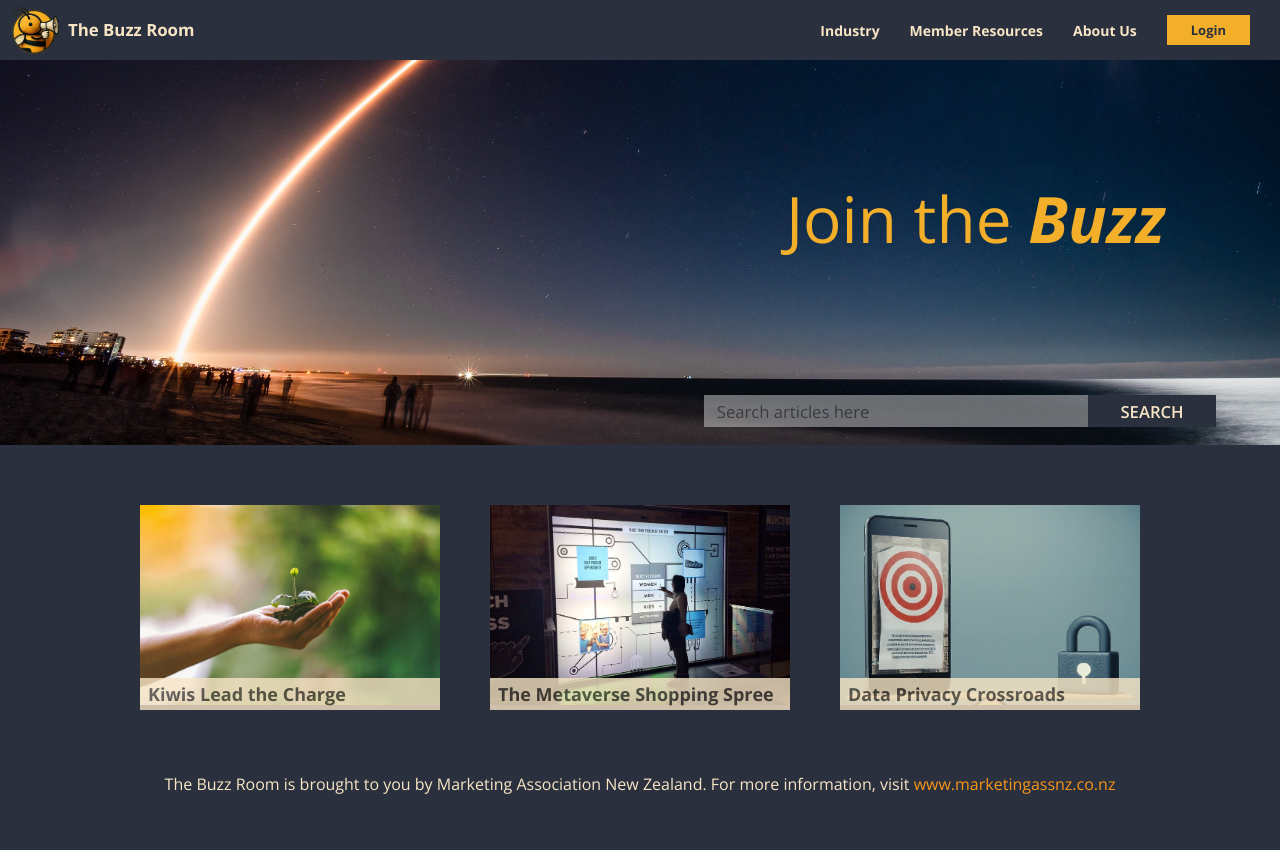
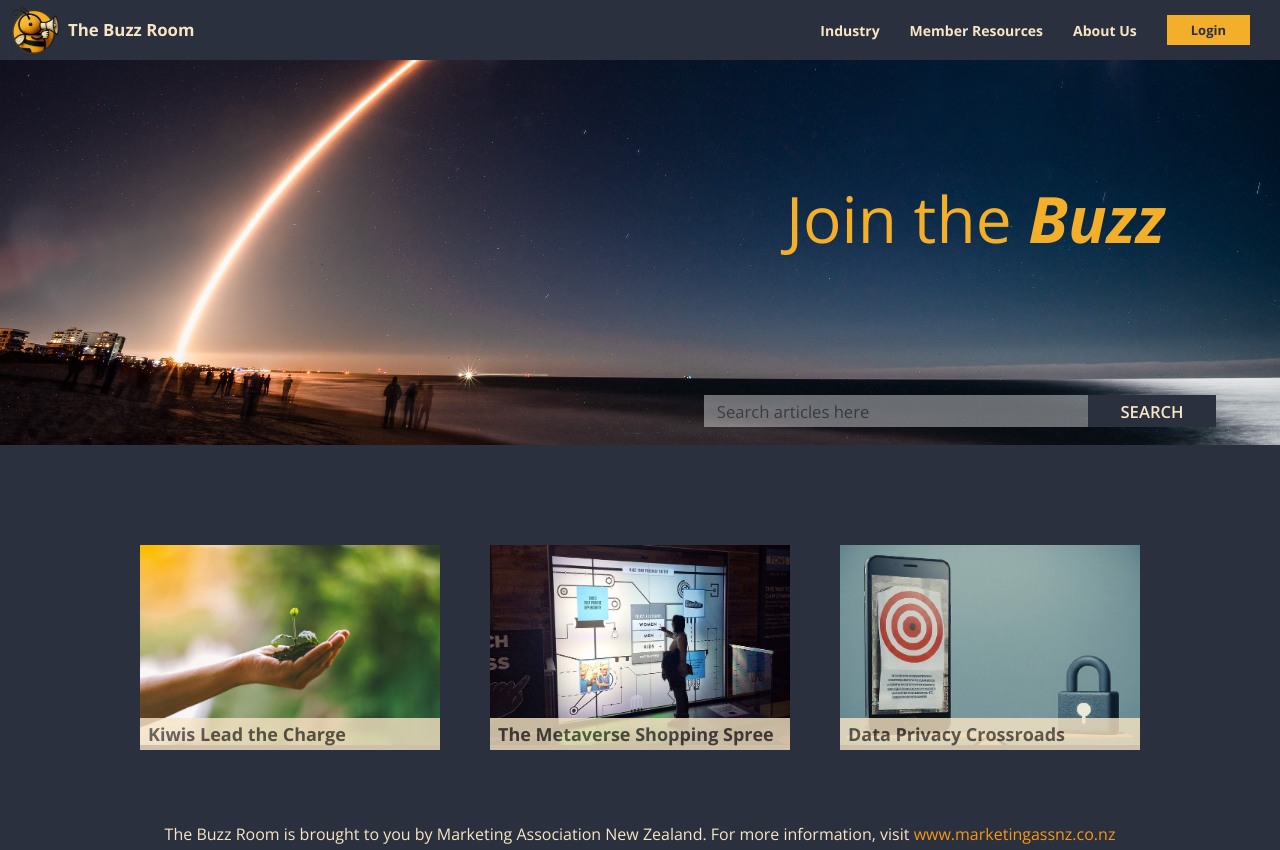
Before and after one commit to Melissaeb/TheBuzzRoom, a React (Vite) app: page / in a window 1280 px wide. Before the commit the page ends 800 px from the top, so only its background shows below. Built offline with nearby package versions, Linux system fonts and the light colour scheme; the HTML template or start-up script is replaced by a standard one.

Commit message:
edited margin on articles to fit footer below

```diff
--- a/src/pages/Home.module.css
+++ b/src/pages/Home.module.css
@@ -72,7 +72,7 @@
   justify-content: center;
   margin: 60px 0;
   gap: 50px;
-  margin: 60px;
+  margin: 100px;
 }
 
 @media only screen and (max-width: 1000px) {
```
